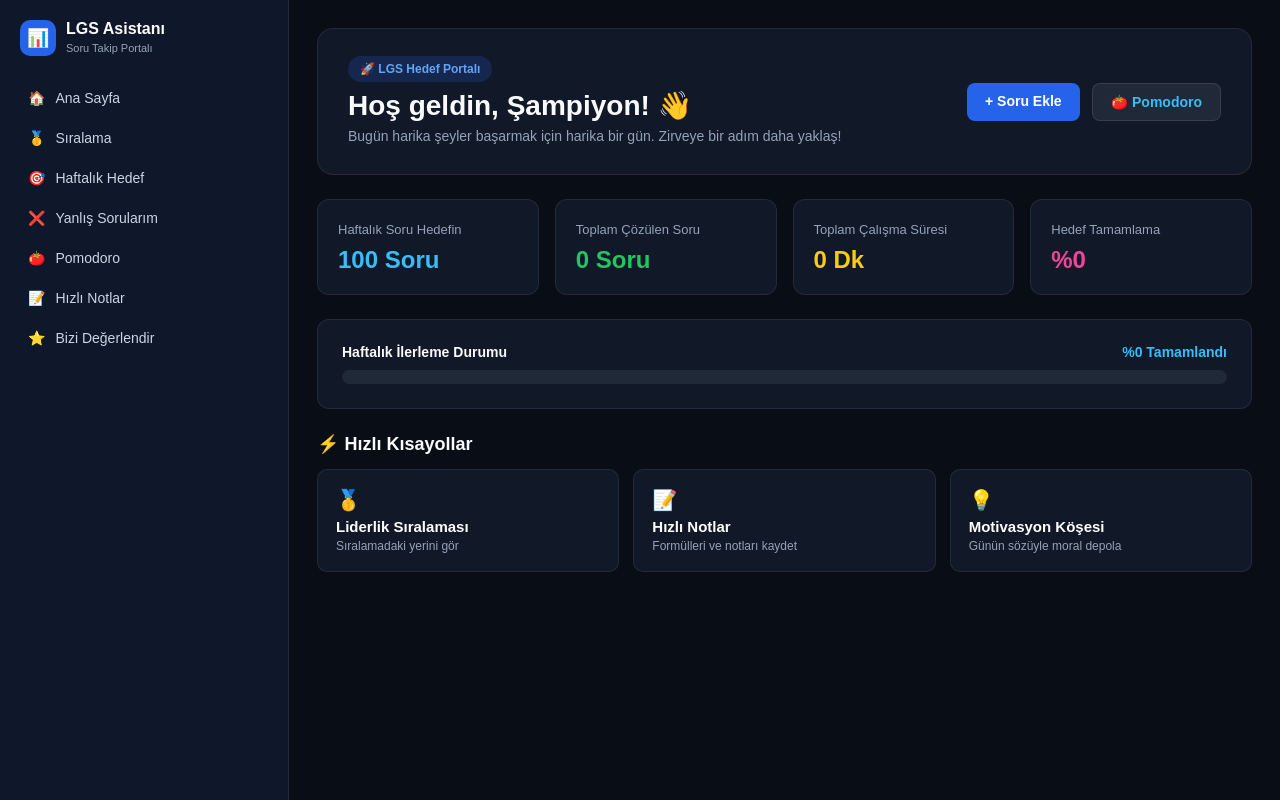
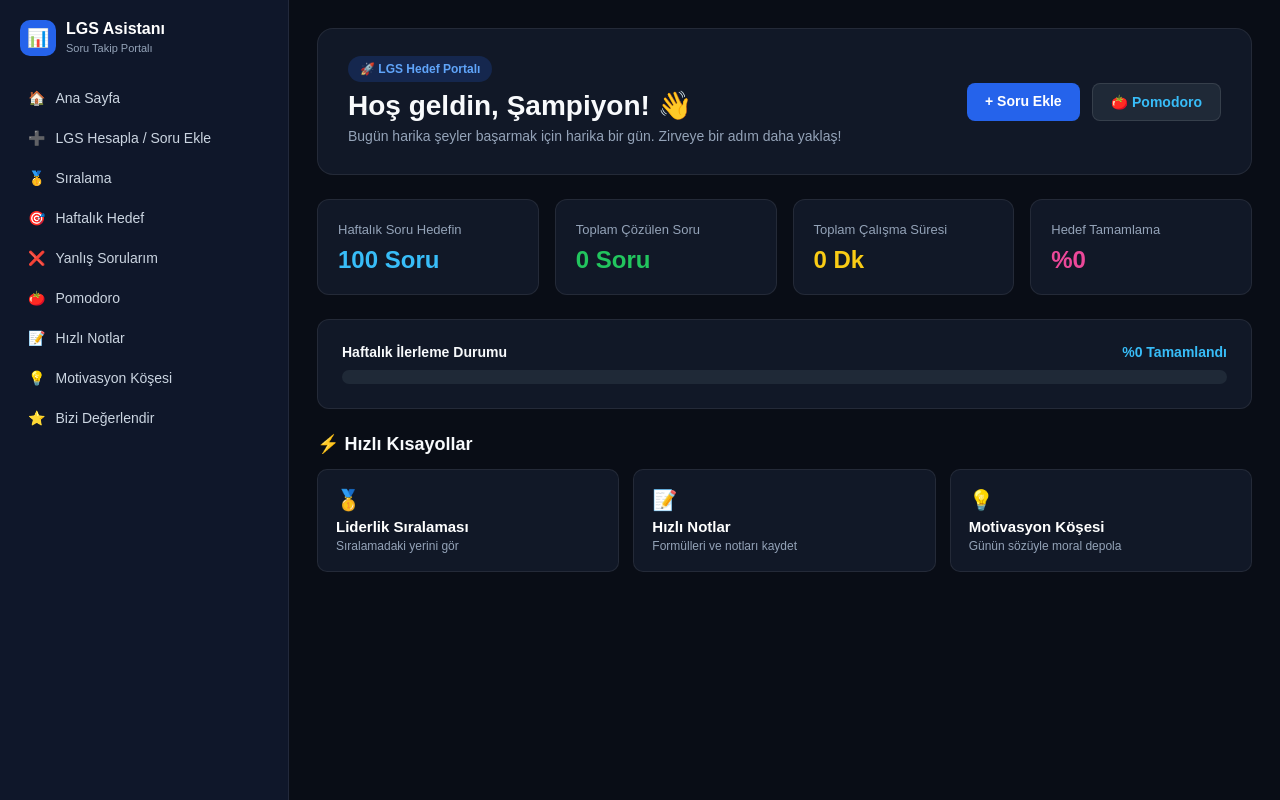
Before and after one commit to ienesbakrac-arch/lgs-soru-takip, a Next.js app: page / in a window 1280 px wide. Built offline with nearby package versions, Linux system fonts and the light colour scheme.

Commit message:
Add files via upload

```diff
--- a/src/app/layout.tsx
+++ b/src/app/layout.tsx
@@ -33,11 +33,13 @@ export default function RootLayout({ children }: { children: React.ReactNode })
 
               <nav style={{ display: "flex", flexDirection: "column", gap: "4px" }}>
                 <Link href="/" style={linkStil}><span>🏠</span> Ana Sayfa</Link>
+                <Link href="/lgs-hesapla" style={linkStil}><span>➕</span> LGS Hesapla / Soru Ekle</Link>
                 <Link href="/siralama" style={linkStil}><span>🥇</span> Sıralama</Link>
                 <Link href="/haftalik-hedef" style={linkStil}><span>🎯</span> Haftalık Hedef</Link>
                 <Link href="/yanlislarim" style={linkStil}><span>❌</span> Yanlış Sorularım</Link>
                 <Link href="/pomodoro" style={linkStil}><span>🍅</span> Pomodoro</Link>
                 <Link href="/notlar" style={linkStil}><span>📝</span> Hızlı Notlar</Link>
+                <Link href="/motivasyon" style={linkStil}><span>💡</span> Motivasyon Köşesi</Link>
                 <Link href="/degerlendir" style={linkStil}><span>⭐</span> Bizi Değerlendir</Link>
               </nav>
             </div>
```
